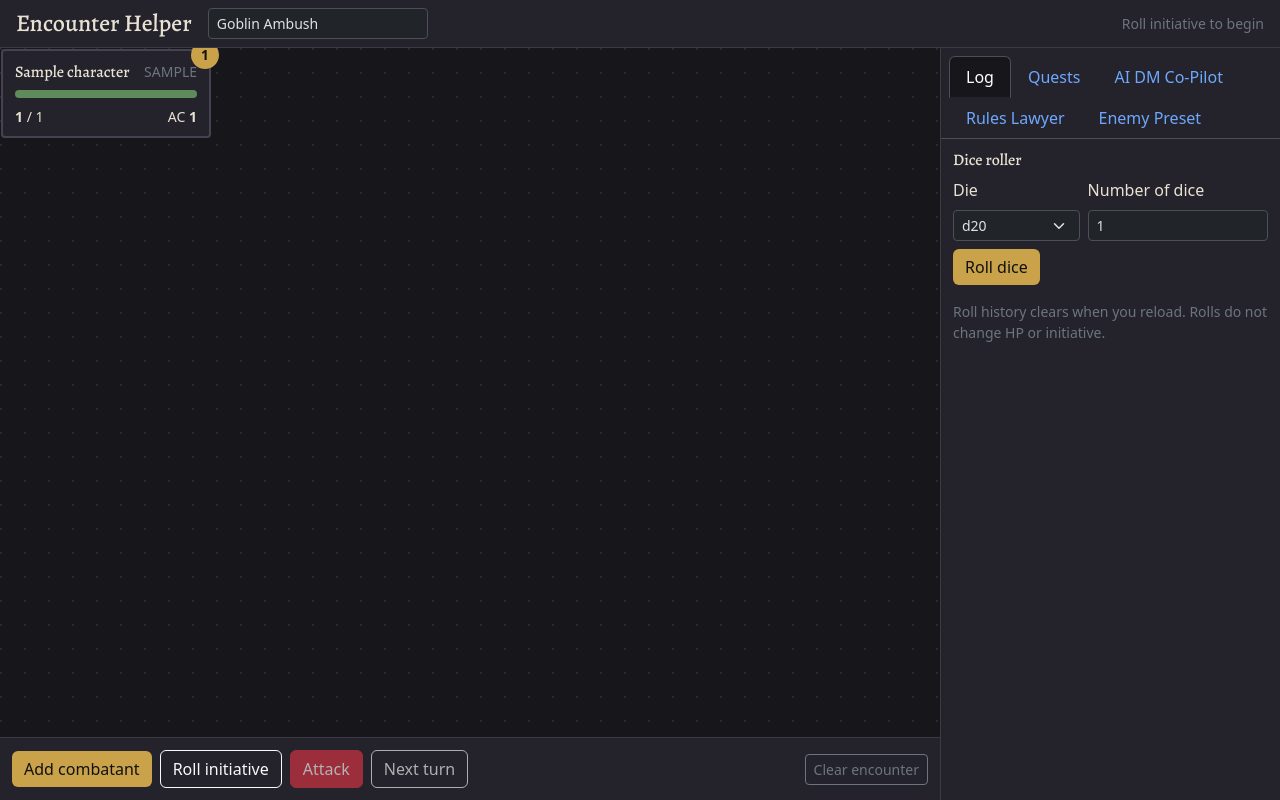
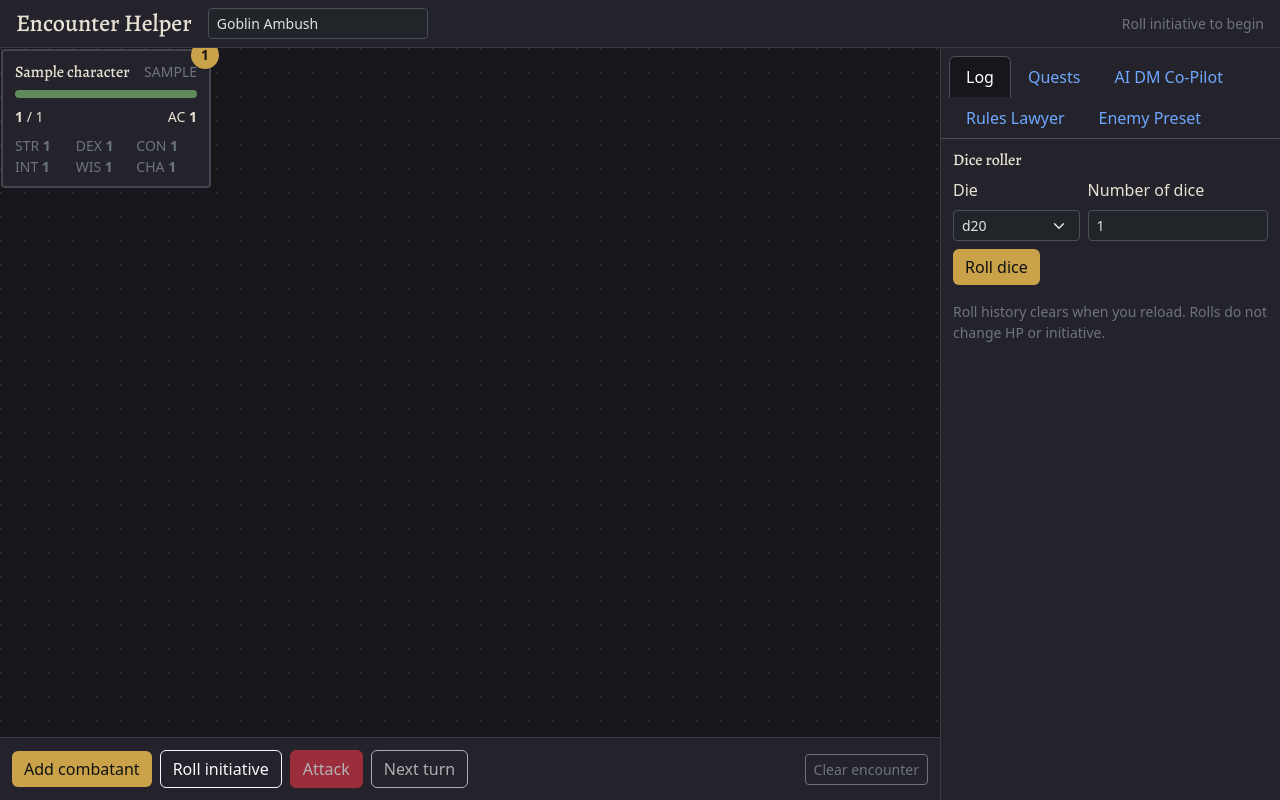
Before and after one commit to UCCS-CS4300-5300/group2-fall2026, a Django app: page / in a window 1280 px wide. Run offline with Django 5.2, Linux system fonts and the light colour scheme; tables that the repository leaves empty hold one stand-in row (values such as "Sample post").

Commit message:
Add saving throw bonuses to combatants

```diff
--- a/project/core/models.py
+++ b/project/core/models.py
@@ -35,6 +35,12 @@
     wisdom = models.IntegerField(default=0)
     charisma = models.IntegerField(default=0)
     armor_class = models.IntegerField(default=0)
+    strength_save_bonus = models.IntegerField(default=0)
+    dexterity_save_bonus = models.IntegerField(default=0)
+    constitution_save_bonus = models.IntegerField(default=0)
+    intelligence_save_bonus = models.IntegerField(default=0)
+    wisdom_save_bonus = models.IntegerField(default=0)
+    charisma_save_bonus = models.IntegerField(default=0)
 
     # Other info
     max_hp = models.IntegerField(default=0)
--- a/project/core/templates/core/encounter_combatant_card.html
+++ b/project/core/templates/core/encounter_combatant_card.html
@@ -29,5 +29,13 @@
         <span class="hp-field" data-remaining="{{entry.remaining_hp}}" data-max="{{char.max_hp}}"></span>
         <span>AC <strong>{{char.armor_class}}</strong></span>
     </div>
+    <div class="row row-cols-3 g-0 mt-2 small text-secondary" aria-label="Saving throw bonuses">
+        <span class="col">STR <strong>{{char.strength_save_bonus}}</strong></span>
+        <span class="col">DEX <strong>{{char.dexterity_save_bonus}}</strong></span>
+        <span class="col">CON <strong>{{char.constitution_save_bonus}}</strong></span>
+        <span class="col">INT <strong>{{char.intelligence_save_bonus}}</strong></span>
+        <span class="col">WIS <strong>{{char.wisdom_save_bonus}}</strong></span>
+        <span class="col">CHA <strong>{{char.charisma_save_bonus}}</strong></span>
+    </div>
 </div>
 {% endwith %}
--- a/project/core/templates/core/home.html
+++ b/project/core/templates/core/home.html
@@ -280,6 +280,37 @@
                                 required
                             />
                         </div>
+                        <div class="col-12">
+                            <fieldset class="border-0 p-0 m-0">
+                                <legend class="form-label mb-1">Saving throw bonuses</legend>
+                                <div class="row row-cols-3 g-2">
+                                    <div class="col">
+                                        <label class="form-label" for="strengthSaveBonus">STR</label>
+                                        <input id="strengthSaveBonus" name="strength_save_bonus" type="number" step="1" value="0" class="form-control" required />
+                                    </div>
+                                    <div class="col">
+                                        <label class="form-label" for="dexteritySaveBonus">DEX</label>
+                                        <input id="dexteritySaveBonus" name="dexterity_save_bonus" type="number" step="1" value="0" class="form-control" required />
+                                    </div>
+                                    <div class="col">
+                                        <label class="form-label" for="constitutionSaveBonus">CON</label>
+                                        <input id="constitutionSaveBonus" name="constitution_save_bonus" type="number" step="1" value="0" class="form-control" required />
+                                    </div>
+                                    <div class="col">
+                                        <label class="form-label" for="intelligenceSaveBonus">INT</label>
+                                        <input id="intelligenceSaveBonus" name="intelligence_save_bonus" type="number" step="1" value="0" class="form-control" required />
+                                    </div>
+                                    <div class="col">
+                                        <label class="form-label" for="wisdomSaveBonus">WIS</label>
+                                        <input id="wisdomSaveBonus" name="wisdom_save_bonus" type="number" step="1" value="0" class="form-control" required />
+                                    </div>
+                                    <div class="col">
+                                        <label class="form-label" for="charismaSaveBonus">CHA</label>
+                                        <input id="charismaSaveBonus" name="charisma_save_bonus" type="number" step="1" value="0" class="form-control" required />
+                                    </div>
+                                </div>
+                            </fieldset>
+                        </div>
                     </div>
                     <div class="modal-footer">
                         <button class="btn btn-brass">Add to encounter</button>
```
Also changed, not shown: project/core/forms.py (+33 -1 lines), project/core/test_encounters.py (+68 -0 lines), project/core/migrations/0006_character_saving_throw_bonuses.py (added).
